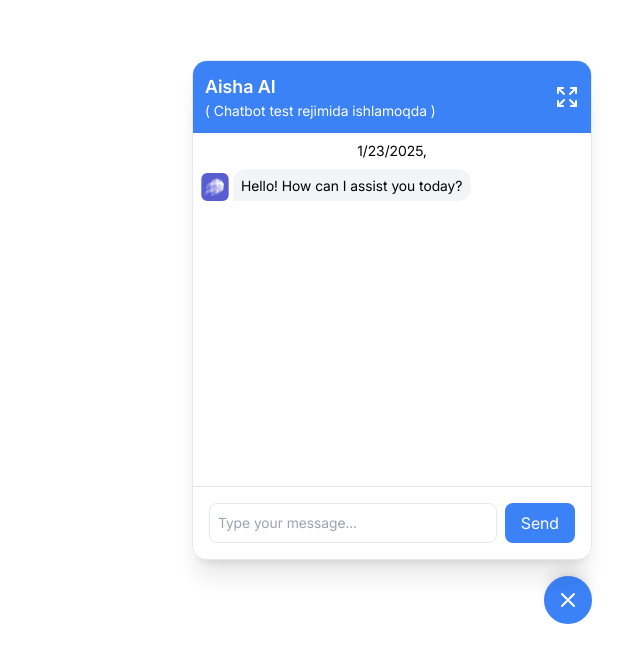
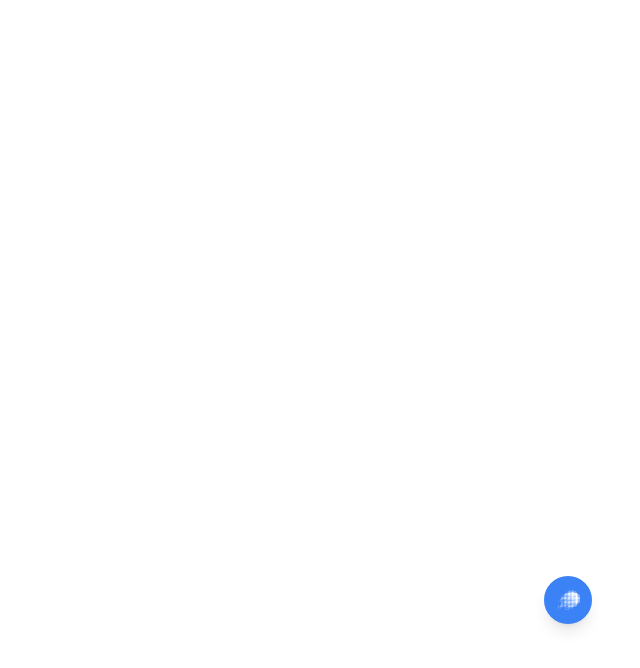
Before and after one commit to AyubovAsadbek/chatbot, a Nuxt app: page / in a window 1280 px wide. Shown: the part 128-796 px from the top of the page, without its empty margins (640-1280 px from the left). Built offline with nearby package versions, Linux system fonts and the light colour scheme.

Commit message:
feat: chatbot fixed

```diff
--- a/pages/index.vue
+++ b/pages/index.vue
@@ -86,7 +86,8 @@
                 <span class="text-sm">{{ message.content }}</span>
               </div>
             </div>
-            <div v-if="isLoading" class="flex">
+            <div v-if="isLoading" class="flex items-end gap-1">
+              <img src="/main-logo.svg" alt="Main Logo" class="w-7 h-7" />
               <div
                 class="bg-gray-200 rounded-t-[13px] rounded-br-[13px] h-8 w-16 shadow animate-pulse flex items-center justify-center"
               >
@@ -125,7 +126,7 @@ const toggleExpand = () => {
   isExpanded.value = !isExpanded.value;
 };
 
-const isChatOpen = ref(true);
+const isChatOpen = ref(false);
 const isExpanded = ref(false);
 const messages = ref([
   {
```
